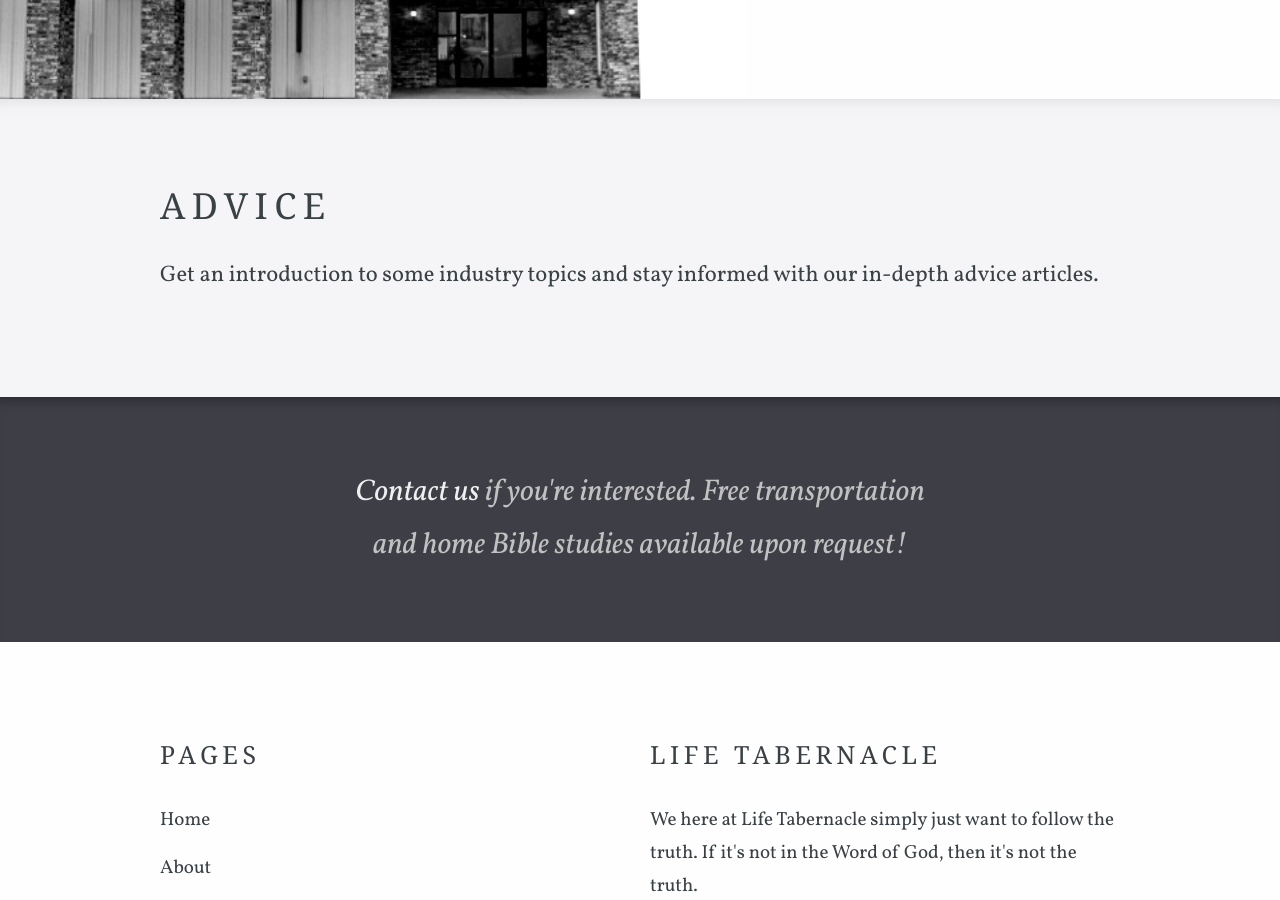
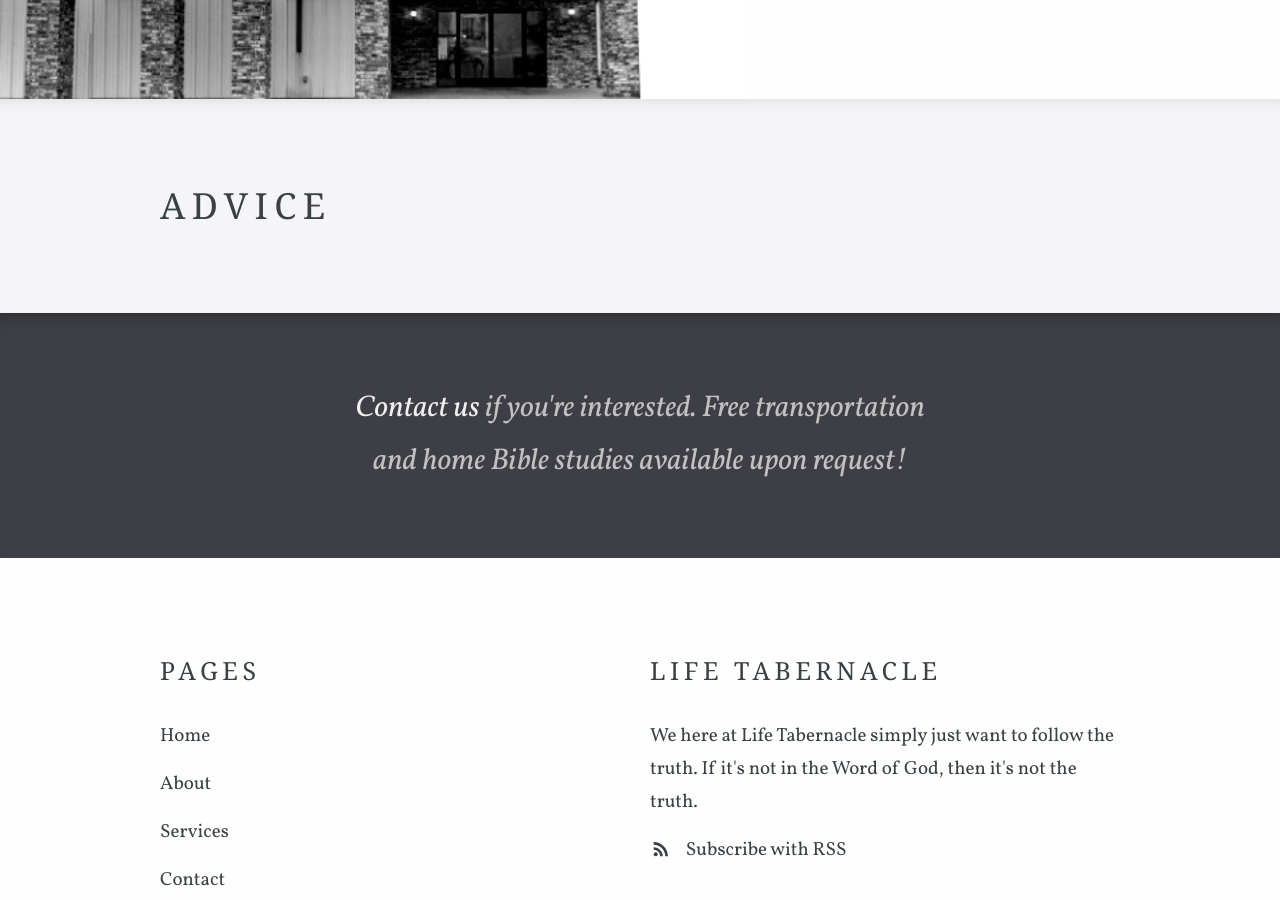
Before and after one commit to lifetabernacle/lifetabernacle.github.io, a Jekyll site: the page built from past-events/index.html, in a window 1280 px wide and 900 px high, scrolled down 321 px. Built offline with Jekyll 4.4.1, drawn with Linux system fonts in a browser that asks for light colours; some web fonts are replaced.

Commit message:
Updated 'past-events/index.html' via CloudCannon

```diff
--- a/past-events/index.html
+++ b/past-events/index.html
@@ -6,31 +6,3 @@ large_header: false
 show_in_navigation: true
 navigation_order: 4
 ---
-
-<p class="editable">Get an introduction to some industry topics and stay informed with our in-depth advice articles.</p>
-
-<p class="editor-link"><a href="cloudcannon:collections/_posts" class="btn"><strong>&#9998;</strong> Update Advice Posts</a></p>
-
-<ol class="post-list">
-	{% for post in paginator.posts %}
-		{% include post-summary.html post=post %}
-	{% endfor %}
-</ol>
-
-{% if paginator.total_pages > 1 %}
-	<div class="pagination">
-		{% if paginator.previous_page %}
-			<a href="{{ site.baseurl }}{{ paginator.previous_page_path }}" class="previous btn">&larr; Newer</a>
-		{% elsif paginator.next_page %}
-			<span></span>
-		{% endif %}
-
-		<span>{{ paginator.page }} of {{ paginator.total_pages }}</span>
-
-		{% if paginator.next_page %}
-			<a href="{{ site.baseurl }}{{ paginator.next_page_path }}" class="next btn">Older &rarr;</a>
-		{% elsif paginator.previous_page %}
-			<span></span>
-		{% endif %}
-	</div>
-{% endif %}
```
